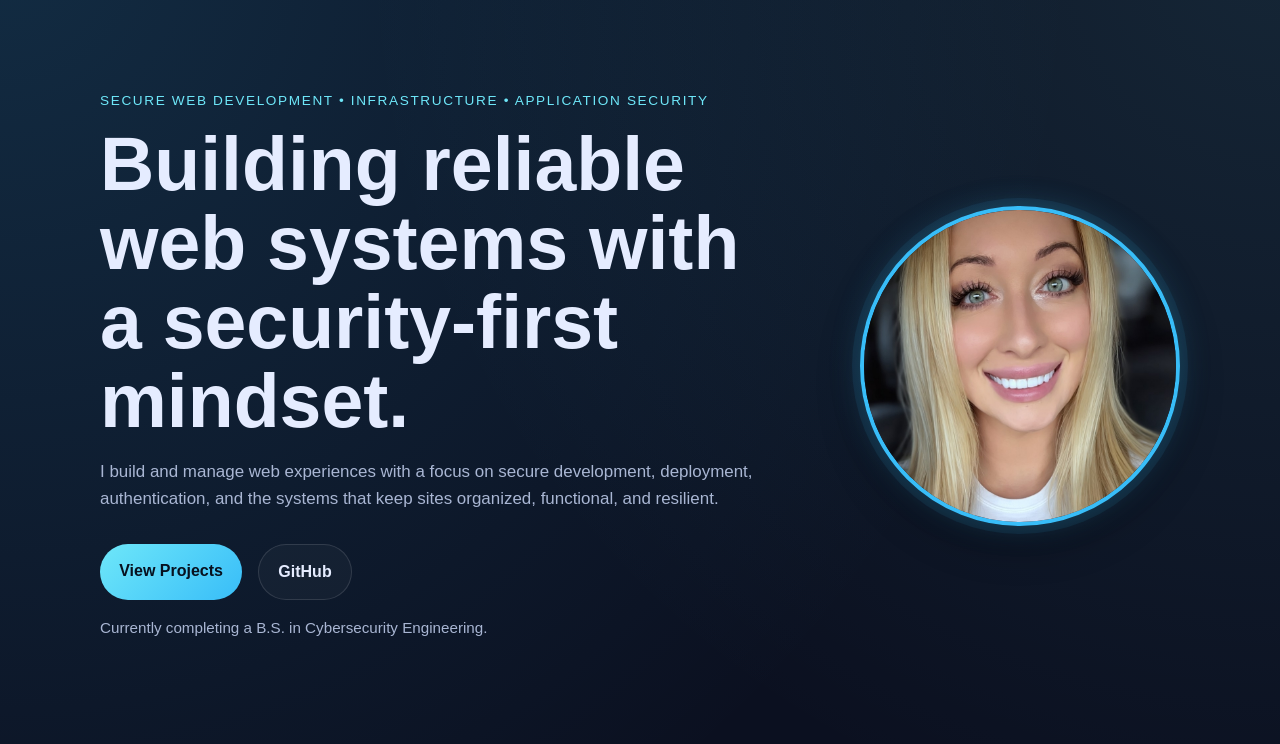
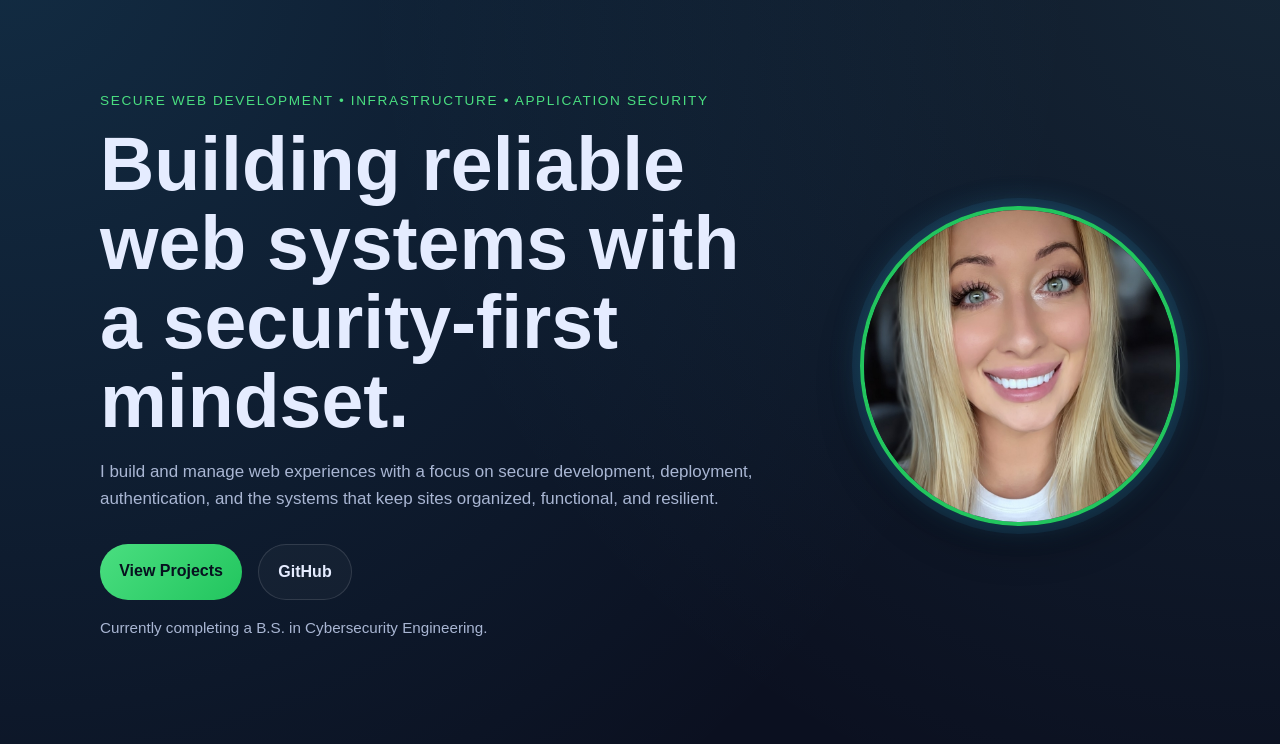
Before and after one commit to ash-the-dev/ash-portfolio, a plain HTML site: page index.html in a window 1280 px wide. Shown: the part 56-800 px from the top of the page. Drawn offline with Linux system fonts and the light colour scheme; no server answers; files whose address does not match are found by name.

```diff
--- a/index.html
+++ b/index.html
@@ -50,8 +50,7 @@
       </div>
 
       <div class="hero-image">
-        <img src="C:\Users\grady\ash-portfolio\images\ash.jpg" alt="Portrait of Ash Morales" />
-      </div>
+<img src="images/ash.png" alt="Portrait of Ash Morales" />      </div>
     </section>
   </header>
 
--- a/style.css
+++ b/style.css
@@ -5,8 +5,8 @@
   --panel-border: rgba(255, 255, 255, 0.12);
   --text: #e5ecff;
   --muted: #a9b6d3;
-  --accent: #6ee7f9;
-  --accent-strong: #38bdf8;
+  --accent: #4ade80;
+  --accent-strong: #22c55e;
   --max-width: 1120px;
   --radius: 20px;
   --shadow: 0 20px 50px rgba(0, 0, 0, 0.25);
```
Also changed, not shown: images/ash.png (renamed from images/ash.jpg).
